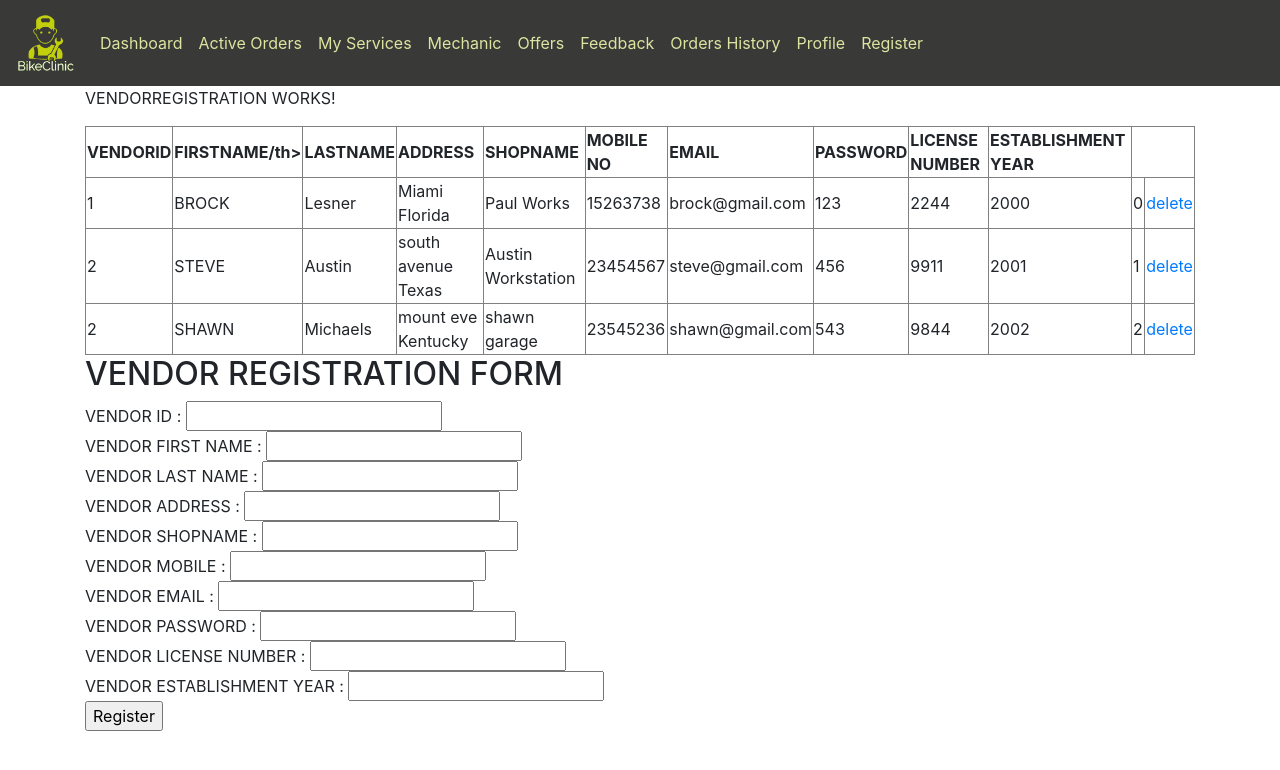
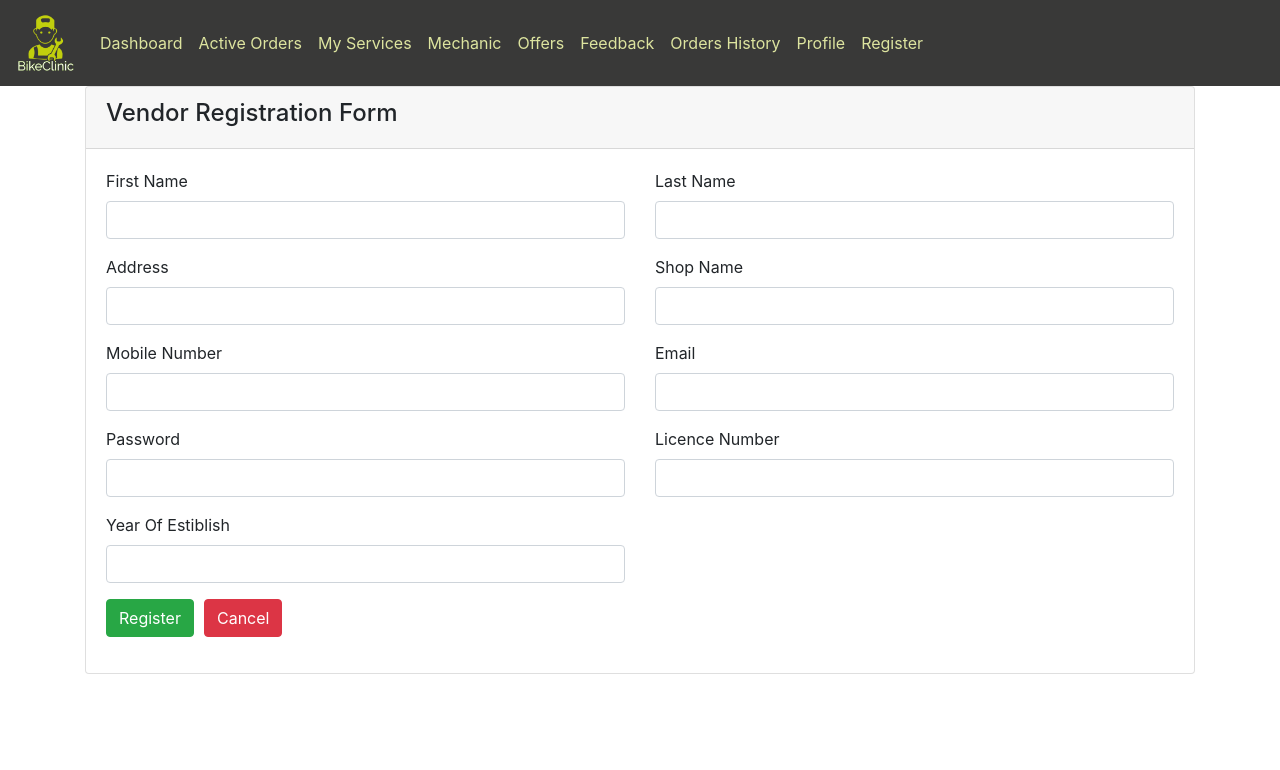
Before and after one commit to AbbyBounty/AngularProjecttesr, an Angular app in the folder TestProject/app1/: page /vendorregister in a window 1280 px wide. Shown: the top 770 px of the page. Built offline with nearby package versions, Linux system fonts and the light colour scheme.

Commit message:
Vendor Registration

```diff
--- a/TestProject/app1/src/app/vendorregistraion/vendorregistraion.component.html
+++ b/TestProject/app1/src/app/vendorregistraion/vendorregistraion.component.html
@@ -1,10 +1,119 @@
-<p>VENDORREGISTRATION WORKS!</p>
+<!--<div class="container md-col-4">
+    <table class="table">
+        <thead>
+            <tr>
+                <th scope="col">VENDORID</th>
+                <th scope="col">FIRSTNAME</th>
+                <th scope="col">LASTNAME</th>
+                <th scope="col">ADDRESS</th>
+                <th scope="col">SHOPNAME</th>
+                <th scope="col">MOBILE NO</th>
+                <th scope="col">EMAIL</th>
+                <th scope="col">PASSWORD</th>
+                <th scope="col">LICENSE NUMBER</th>
+                <th scope="col">ESTABLISHMENT YEAR</th>
+            </tr>
+        </thead>
+        <tbody>
+            <tr *ngFor="let vendorreg of v;let i=index">
+                <td>{{vendorreg.vendorid}}</td>
+                <td>{{vendorreg.firstname | uppercase}}</td>
+                <td>{{vendorreg.lastname}}</td>
+                <td>{{vendorreg.vendoradd}}</td>
+                <td>{{vendorreg.shopname}}</td>
+                <td>{{vendorreg.mobile}}</td>
+                <td>{{vendorreg.email}}</td>
+                <td>{{vendorreg.password}}</td>
+                <td>{{vendorreg.licensenumber}}</td>
+                <td>{{vendorreg.vendoryear}}</td>
+                <td>
+                    <button style="margin-left: 10px;" class="btn btn-warning btn-sm">Edit</button>
+                    <button style="margin-left: 10px;" class="btn btn-danger btn-sm">Delete</button>
+                </td>
+            </tr>
+        </tbody>
+    </table>
+
+</div>
+-->
+
+<div class="card">
+    <div class="card-header">
+        <h4>Vendor Registration Form</h4>
+    </div>
+    <div class="card-body">
+        <div class="form">
+
+            <div class="row">
+                <div class="col-md-6">
+                    <div class="form-group">
+                        <label for="">First Name</label>
+                        <input [(ngModel)]="firstname" type="text" class="form-control">
+                    </div>
+                </div>
+                <div class="col-md-6">
+                    <div class="form-group">
+                        <label for="">Last Name</label>
+                        <input [(ngModel)]="lastname" type="text" class="form-control">
+                    </div>
+                </div>
+                <div class="col-md-6">
+                    <div class="form-group">
+                        <label for="">Address</label>
+                        <input [(ngModel)]="vendoradd" type="text" class="form-control">
+                    </div>
+                </div>
+                <div class="col-md-6">
+                    <div class="form-group">
+                        <label for="">Shop Name</label>
+                        <input [(ngModel)]="shopname" type="text" class="form-control">
+                    </div>
+                </div>
+                <div class="col-md-6">
+                    <div class="form-group">
+                        <label for="">Mobile Number</label>
+                        <input [(ngModel)]="mobile" type="number" class="form-control">
+                    </div>
+                </div>
+                <div class="col-md-6">
+                    <div class="form-group">
+                        <label for="">Email</label>
+                        <input [(ngModel)]="email" type="number" class="form-control">
+                    </div>
+                </div>
+                <div class="col-md-6">
+                    <div class="form-group">
+                        <label for="">Password</label>
+                        <input [(ngModel)]="password" type="number" class="form-control">
+                    </div>
+                </div>
+                <div class="col-md-6">
+                    <div class="form-group">
+                        <label for="">Licence Number</label>
+                        <input [(ngModel)]="licensenumber" type="number" class="form-control">
+                    </div>
+                </div>
+                <div class="col-md-6">
+                    <div class="form-group">
+                        <label for="">Year Of Estiblish</label>
+                        <input [(ngModel)]="vendoryear" type="number" class="form-control">
+                    </div>
+                </div>
+            </div>
+            <div class="form-group ">
+                <button class="btn btn-success">Register</button>
+                <a style="margin-left: 10px;" routerLink="/services" class="btn btn-danger">Cancel</a>
+            </div>
 
 
+        </div>
+    </div>
+</div>
+<!--
 <table border="1" style="border-collapse:collapse" *ngIf="v.length > 0">
     <tr>
         <th>VENDORID</th>
-      <th>FIRSTNAME/th>
+        <th>FIRSTNAME</th>
         <th>LASTNAME</th>
         <th>ADDRESS</th>
         <th>SHOPNAME</th>
@@ -13,6 +122,7 @@
         <th>PASSWORD</th>
         <th>LICENSE NUMBER</th>
         <th>ESTABLISHMENT YEAR</th>
+        <th></th>
 
 
     </tr>
@@ -30,7 +140,6 @@
         <td>{{vendorreg.password}}</td>
         <td>{{vendorreg.licensenumber}}</td>
         <td>{{vendorreg.vendoryear}}</td>
-    <td>{{i}}</td>
         <td><a href="#" (click)="deleteVendorDetails(i)">delete</a></td>
     </tr>
 </table>
@@ -39,20 +148,12 @@
     <h2>VENDOR REGISTRATION FORM</h2>
 
     <form>
-VENDOR ID : <input type="number" name="vid" #vid/> <br/>
-VENDOR FIRST NAME : <input type="text" name="fname" #fname/> <br/>
-VENDOR LAST NAME : <input type="text" name="lname" #lname/> <br/>
-VENDOR ADDRESS : <input type="text" name="add" #add/> <br/>
-VENDOR SHOPNAME : <input type="text" name="sname" #sname/> <br/>
-VENDOR MOBILE : <input type="number" name="mnumber" #mnumber/> <br/>
-VENDOR EMAIL : <input type="text" name="em" #em/> <br/>
-VENDOR PASSWORD : <input type="number" name="pwd" #pwd/> <br/>
-VENDOR LICENSE NUMBER : <input type="number" name="lnumber" #lnumber/> <br/>
-VENDOR ESTABLISHMENT YEAR : <input type="number" name="est" #est/> <br/>
+        VENDOR ID : <input type="number" name="vid" #vid/> <br/> VENDOR FIRST NAME : <input type="text" name="fname" #fname/> <br/> VENDOR LAST NAME : <input type="text" name="lname" #lname/> <br/> VENDOR ADDRESS : <input type="text" name="add" #add/>        <br/> VENDOR SHOPNAME : <input type="text" name="sname" #sname/> <br/> VENDOR MOBILE : <input type="number" name="mnumber" #mnumber/> <br/> VENDOR EMAIL : <input type="text" name="em" #em/> <br/> VENDOR PASSWORD : <input type="number" name="pwd"
+            #pwd/> <br/> VENDOR LICENSE NUMBER : <input type="number" name="lnumber" #lnumber/> <br/> VENDOR ESTABLISHMENT YEAR : <input type="number" name="est" #est/> <br/>
 
 
-<input type="button" value="Register" (click)="insertVendordetails(vid.value,fname.value,lname.value,add.value,sname.value,mnumber.value,em.value,pwd.value,lnumber.value,est.value)"/>
+        <input type="button" value="Register" (click)="insertVendordetails(vid.value,fname.value,lname.value,add.value,sname.value,mnumber.value,em.value,pwd.value,lnumber.value,est.value)" />
 
 
     </form>
-</div>
+</div>-->
--- a/TestProject/app1/src/app/vendorregistraion/vendorregistraion.component.ts
+++ b/TestProject/app1/src/app/vendorregistraion/vendorregistraion.component.ts
@@ -9,7 +9,16 @@ import { vendorreg } from '../vendorregistration';
 export class VendorregistraionComponent implements OnInit {
 
         v:vendorreg[];
-
+        vendorid=null;
+        firstname=" ";
+        lastname=" ";
+        vendoradd=" ";
+        shopname=" ";
+        mobile=null;
+        email=" ";
+        password=null;
+        licensenumber=null;
+        vendoryear=null;
 
   constructor() {
 
```
Lines whose indentation alone changed are shown as unchanged.
